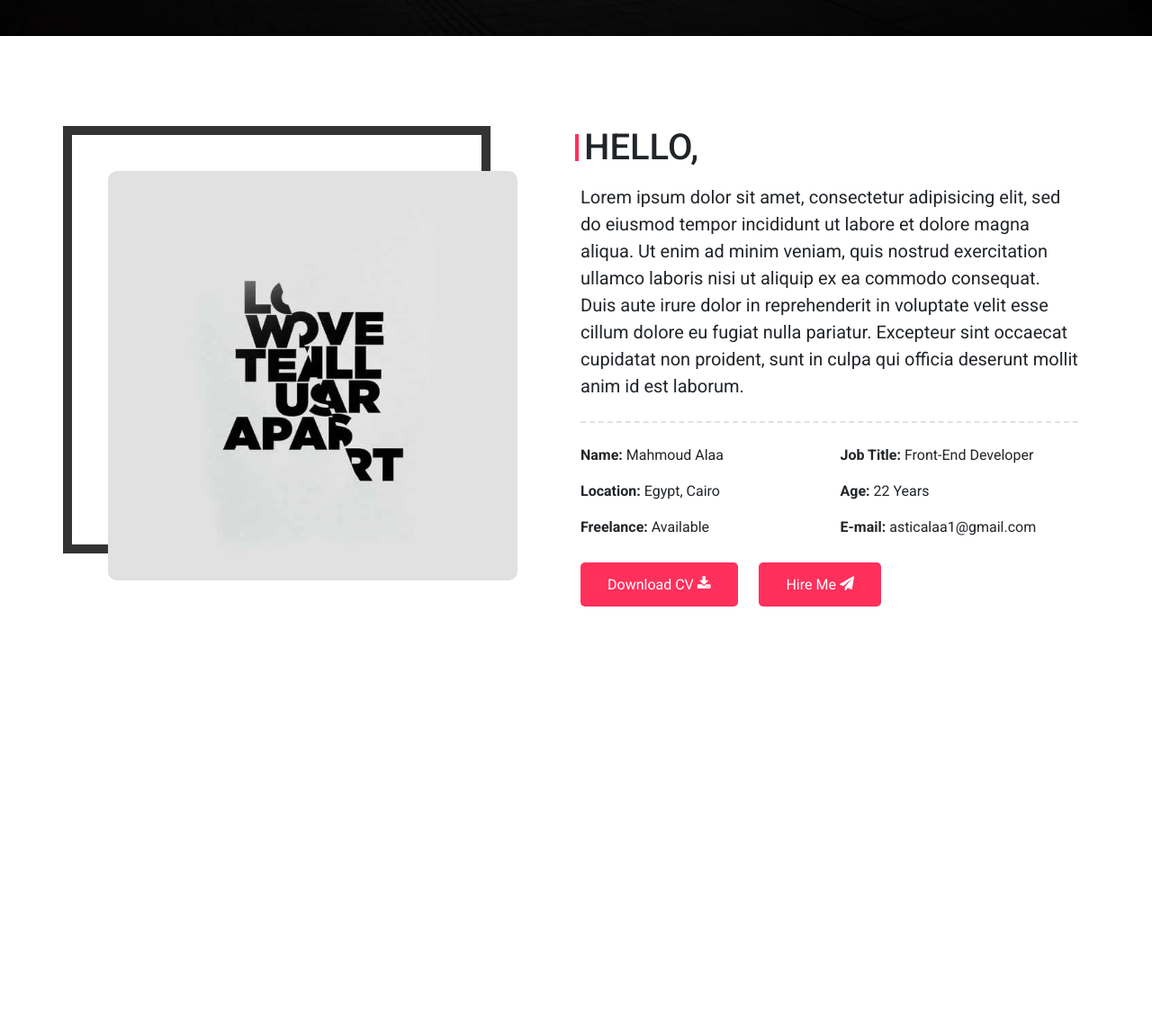
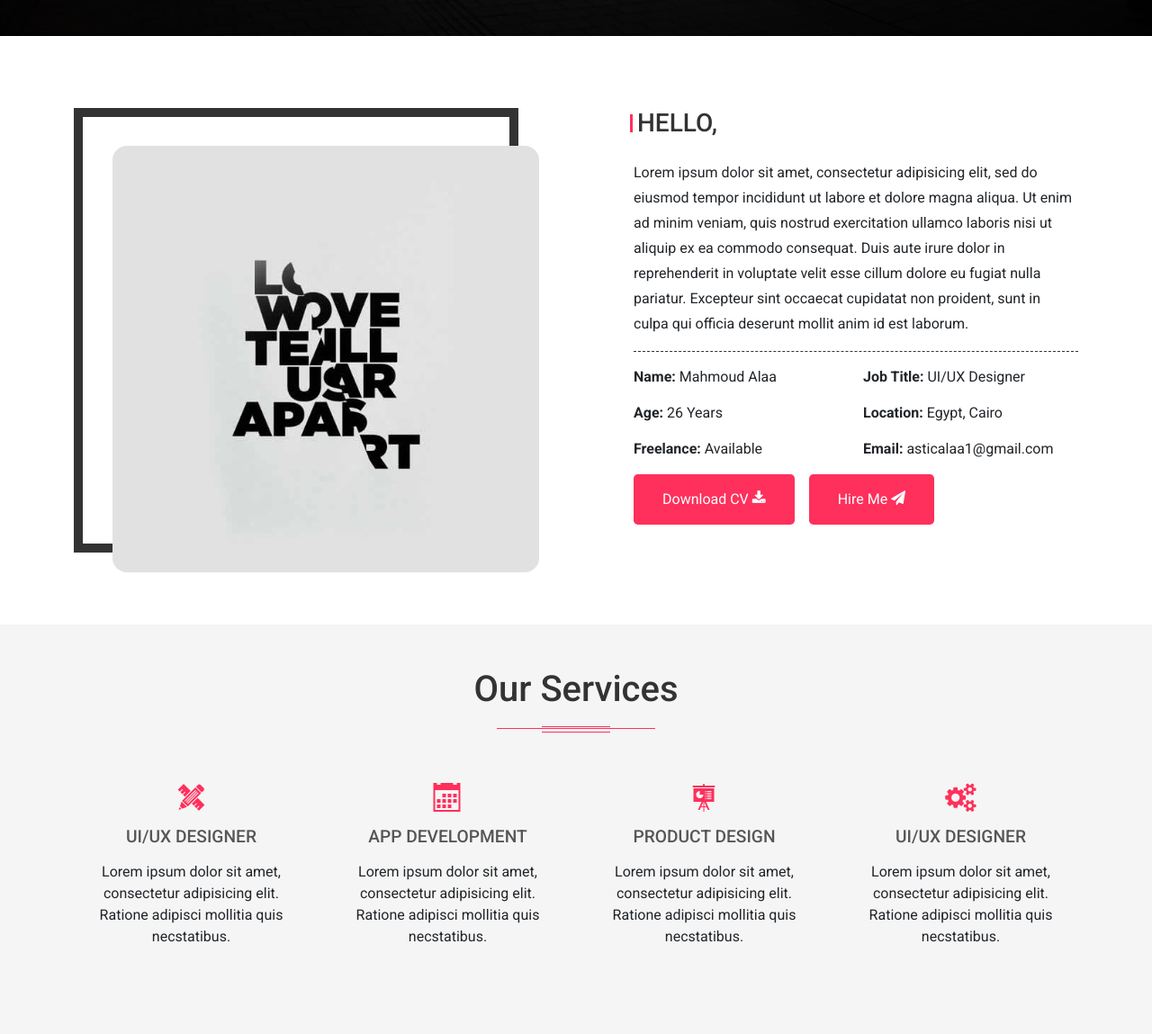
Before and after one commit to TinyPandaCoder/DEPI-Assignment-6, a plain HTML site: page index.html in a window 1280 px wide. Shown: the part 760-1909 px from the top of the page at 90% size. Before the commit the page ends 1522 px from the top, so only its background shows below. Drawn offline with Linux system fonts and the light colour scheme; files whose address does not match are found by name.

Commit message:
Services section is done + fixing some bugs

```diff
--- a/css/style.css
+++ b/css/style.css
@@ -72,6 +72,7 @@ header#header button i.icon-menu {
 /* main Section */
 section {
   height: fit-content;
+  overflow: hidden;
 }
 section#main {
   background: url("../imgs/main.jpg");
@@ -134,66 +135,148 @@ div#next-word {
   }
 }
 /* main Section */
-/*About Section*/
-section#about {
-  padding: 100px 0px;
+
+/* About Section */
+#about {
+  padding: 80px 0;
 }
-section#about p {
-  border-bottom-style: dashed !important;
+#about h3 {
+  color: #333333;
+  position: relative;
+  padding-left: 4px;
+  text-transform: uppercase;
 }
-section#about h3::before {
+#about h3::before {
+  border-left: 3px solid #ff305b;
   content: "";
   position: absolute;
-  border-left: 4px solid #ff305b;
-  top: 19%;
-  bottom: 19%;
-  left: -6px;
+  top: 20%;
+  bottom: 20%;
+  left: -4px;
 }
-section#about div.text a {
-  padding: 15px 30px;
-  background-color: #ff305b;
+#about p {
+  padding: 1rem 0rem;
+  line-height: 1.75;
+  border-bottom: 1px dashed #333333;
+}
+#about .buttons a {
+  background-color: var(--pink);
   color: #fff;
-  border-radius: 5px;
+  border-radius: 0.3rem;
+  padding: 1rem 2rem;
+  width: fit-content;
+  transition: 0.3s ease;
 }
-section#about div.text a:hover {
+#about .buttons a:hover {
+  background-color: #a40021;
+}
+#about div.container div.row {
+  --bs-gutter-x: 8rem; /* Increase this value for more spacing */
+}
+#about #image-container {
+  border: 10px solid #333333;
+  padding: 0;
+}
+#about #image-container .about-overlay {
+  position: absolute;
+  bottom: 0px;
+  display: flex;
+  justify-content: center;
+  align-items: center;
+  gap: 2rem;
+  width: 100%;
+  overflow: hidden;
+  background-color: #00000089;
+  height: 0;
+  transition: 0.3s ease-in-out;
+  border-radius: inherit;
+}
+#about #image-container #social-container {
+  border-radius: 1rem;
+  position: relative;
+  top: 2rem;
+  left: 7%;
+}
+#about #image-container #social-container:hover .about-overlay {
+  height: 100%;
+}
+#about #image-container .about-overlay a {
+  color: #fff;
+  font-size: 2rem;
   transition: 0.3s ease;
+}
+#about #image-container .about-overlay a:hover {
+  color: #ff305b;
+}
+@media (max-width: 992px) {
+  #about #image-container #social-container {
+    left: 0px !important;
+    top: 0px !important;
+  }
+  #about #image-container {
+    border: 0px;
+  }
+}
+/* About Section */
 
-  background-color: #b7092c;
+/* Srvices Section */
+#services {
+  background-color: rgb(245, 245, 245);
 }
-section#about #about-img-container {
-  border: 10px solid #333333;
-  padding: 0px !important;
-  height: 75%;
+#services #services-title {
+  position: relative;
+  font-size: 3rem;
+  color: #333333;
+  width: fit-content;
+  margin: auto;
+  padding-bottom: 1.5rem;
+  margin-bottom: 0.5rem;
 }
-section#about div.text {
-  padding-left: 100px !important;
+#services #services-title:before {
+  position: absolute;
+  content: "";
+  bottom: 0%;
+  top: 90%;
+  left: 35%;
+  right: 35%;
+  border: 1px solid #ff305b;
+  border-left: 0px;
+  border-right: 0px;
 }
-section#about #about-img-container div#about-img-container-second {
-  position: relative;
-  border-radius: 10px;
-  left: 40px;
-  top: 40px;
+#services #services-title:after {
+  position: absolute;
+  content: "";
+  bottom: 5%;
+  left: 15%;
+  right: 15%;
+  border-bottom: 1px solid #ff305b;
 }
-section#about #about-img-container div#about-img-container-second .overlay-img {
-  overflow: hidden;
-  width: 100%;
-  color: #fff;
-  background-color: #00000063;
+.card {
+  padding: 2rem 1rem;
+  background-color: rgb(246, 246, 246);
+  transition: 0.3s ease-in-out;
+}
+#services .card i {
   font-size: 2rem;
-  position: absolute;
-  height: 0%;
-  bottom: 0px;
+  color: #ff305b;
+  transition: 0.3s ease-in-out;
+
+  margin-bottom: 1rem;
 }
-
-section#about div#about-img-container div:hover .overlay-img {
-  transition: 0.5s ease-in-out;
-  height: 100% !important;
+#services .card h2 {
+  color: #555555;
+  font-size: 1.2rem;
+  margin-bottom: 1rem;
+  text-transform: uppercase;
 }
-section#about #about-img-container .overlay-img a {
-  color: #fff;
+#services .card p {
+  line-height: 1.5;
 }
-section#about #about-img-container .overlay-img a:hover {
-  color: #ff305b;
-  transition: 0.4s ease;
+.card:hover {
+  box-shadow: rgba(100, 100, 111, 0.2) 0px 7px 29px 0px;
+  background-color: #ffffff !important;
 }
-/*About Section*/
+.card:hover i {
+  scale: 1.2;
+}
+/* Srvices Section */
--- a/index.html
+++ b/index.html
@@ -70,6 +70,7 @@
     </header>
 
     <main>
+      <!-- Main Section -->
       <section id="main" class="overflow-hidden text-nowrap">
         <div
           id="main-layer"
@@ -84,35 +85,35 @@
             Profssional Web&nbsp;
             <div id="next-word" class="border-end border-1">
               <div class="overflow-hidden pe-2">
-                <i id="word">Designer</i>
-                <i id="word" class="d-none">Developer</i>
+                <i class="word">Designer</i>
+                <i class="word" class="d-none">Developer</i>
               </div>
             </div>
           </h4>
         </div>
       </section>
+
+      <!-- About Section -->
+
       <section id="about" class="about">
         <div class="container">
-          <div class="row gap-5 gap-lg-0">
-            <div class="col-12 col-lg-5" id="about-img-container">
-              <div id="about-img-container-second">
-                <div
-                  class="overlay-img d-flex align-items-center justify-content-center gap-4"
-                >
-                  <a href=""><i class="icon-facebook"></i></a>
-                  <a href=""><i class="icon-twitter"></i></a>
-                  <a href=""><i class="icon-github"></i></a>
-                  <a href=""><i class="icon-google"></i></a>
+          <div class="row gx-5 gy-lg-0 gy-5">
+            <div class="gap-container col-lg-6">
+              <div id="image-container">
+                <div id="social-container" class="position-relative">
+                  <img src="imgs/12.jpg" alt="Social image" />
+                  <div class="about-overlay flex-wrap">
+                    <a href="#header"><i class="icon-facebook"></i></a>
+                    <a href="#header"><i class="icon-twitter"></i></a>
+                    <a href="#header"><i class="icon-github"></i></a>
+                    <a href="#header"><i class="icon-google"></i></a>
+                  </div>
                 </div>
-                <img src="imgs/12.jpg" alt="" />
               </div>
             </div>
-            <div class="text col-12 col-lg-7 ps-5">
-              <h3 class="text-uppercase mb-3 position-relative ps-1 fs-1">
-                Hello,
-              </h3>
-
-              <p class="border-2 border-bottom pb-4 border-das mb-4 fs-5">
+            <div class="col-lg-6">
+              <h3>Hello,</h3>
+              <p>
                 Lorem ipsum dolor sit amet, consectetur adipisicing elit, sed do
                 eiusmod tempor incididunt ut labore et dolore magna aliqua. Ut
                 enim ad minim veniam, quis nostrud exercitation ullamco laboris
@@ -121,31 +122,73 @@
                 nulla pariatur. Excepteur sint occaecat cupidatat non proident,
                 sunt in culpa qui officia deserunt mollit anim id est laborum.
               </p>
-              <div class="details mb-4">
-                <ul class="list-unstyled row text-nowrap">
-                  <li class="col-sm-6 col-12 mb-3">
-                    <strong>Name:</strong> Mahmoud Alaa
-                  </li>
-                  <li class="col-sm-6 col-12 mb-3">
-                    <strong>Job Title:</strong> Front-End Developer
-                  </li>
-                  <li class="col-sm-6 col-12 mb-3">
-                    <strong>Location:</strong> Egypt, Cairo
-                  </li>
-                  <li class="col-sm-6 col-12 mb-3">
-                    <strong>Age:</strong> 22 Years
-                  </li>
-                  <li class="col-sm-6 col-12 mb-3">
-                    <strong>Freelance:</strong> Available
-                  </li>
-                  <li class="col-sm-6 col-12 mb-3">
-                    <strong>E-mail:</strong> asticalaa1@gmail.com
-                  </li>
-                </ul>
+              <ul class="list-unstyled row g-3">
+                <li class="col-6"><strong>Name:</strong> Mahmoud Alaa</li>
+                <li class="col-6">
+                  <strong>Job Title:</strong> UI/UX Designer
+                </li>
+                <li class="col-6"><strong>Age:</strong> 26 Years</li>
+                <li class="col-6"><strong>Location:</strong> Egypt, Cairo</li>
+                <li class="col-6"><strong>Freelance:</strong> Available</li>
+                <li class="col-6">
+                  <strong>Email:</strong> asticalaa1@gmail.com
+                </li>
+              </ul>
+              <div class="buttons d-flex gap-3 flex-column flex-lg-row">
+                <a href="#header">Download CV <i class="icon-download"></i></a>
+                <a href="#header">Hire Me <i class="icon-paper-plane"></i></a>
               </div>
-              <a href="#header">Download CV <i class="icon-download"></i></a
-              >&nbsp; &nbsp; &nbsp;
-              <a href="#header">Hire Me <i class="icon-paper-plane"></i></a>
+            </div>
+          </div>
+        </div>
+      </section>
+
+      <!-- Seervices Section -->
+      <section id="services" class="services text-center py-5">
+        <div class="container">
+          <div class="row mb-3">
+            <h2 class="fs-1" id="services-title">Our Services</h2>
+          </div>
+          <div class="row">
+            <div class="col-xl-3 col-md-6">
+              <div class="card bg-transparent border-0">
+                <i class="icon-ruler"></i>
+                <h2>UI/UX Designer</h2>
+                <p>
+                  Lorem ipsum dolor sit amet, consectetur adipisicing elit.
+                  Ratione adipisci mollitia quis necstatibus.
+                </p>
+              </div>
+            </div>
+            <div class="col-xl-3 col-md-6">
+              <div class="card bg-transparent border-0">
+                <i class="icon-calendar"></i>
+                <h2>APP DEVELOPMENT</h2>
+                <p>
+                  Lorem ipsum dolor sit amet, consectetur adipisicing elit.
+                  Ratione adipisci mollitia quis necstatibus.
+                </p>
+              </div>
+            </div>
+            <div class="col-xl-3 col-md-6">
+              <div class="card bg-transparent border-0">
+                <i class="icon-chart"></i>
+                <h2>PRODUCT DESIGN</h2>
+                <p>
+                  Lorem ipsum dolor sit amet, consectetur adipisicing elit.
+                  Ratione adipisci mollitia quis necstatibus.
+                </p>
+              </div>
+            </div>
+            <div class="col-xl-3 col-md-6">
+              <div class="card bg-transparent border-0">
+                <i class="icon-gears"></i>
+                <h2>UI/UX Designer</h2>
+                <p>
+                  Lorem ipsum dolor sit amet, consectetur adipisicing elit.
+                  Ratione adipisci mollitia quis necstatibus.
+                </p>
+              </div>
             </div>
           </div>
         </div>
--- a/js/main.js
+++ b/js/main.js
@@ -33,13 +33,13 @@ window.addEventListener("resize", () => {
 });
 // Zoom Closes menu
 
-// // Padding to main section equal to nav bar
-// const mainSection = document.querySelector("#main");
-// mainSection.style.padding = `${navbar.offsetHeight}px 0px 0px 0px`;
-// // Padding to main section equal to nav bar
+// Padding to main section equal to nav bar
+const mainSection = document.querySelector("#main");
+mainSection.style.padding = `${navbar.offsetHeight * 4}px 0px 0px 0px`;
+// Padding to main section equal to nav bar
 
 // main section
-const professions = document.querySelectorAll("#word");
+const professions = document.querySelectorAll(".word");
 let i = 100,
   pos = 0;
 let speed = 0.3;
```
